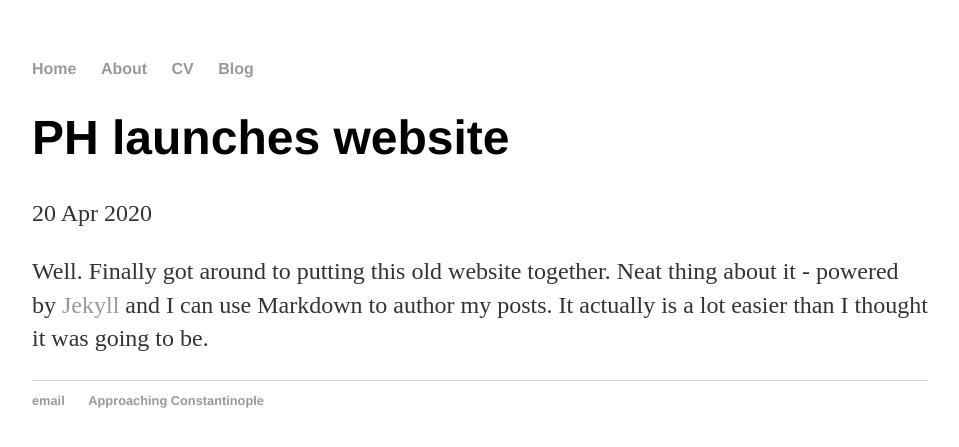
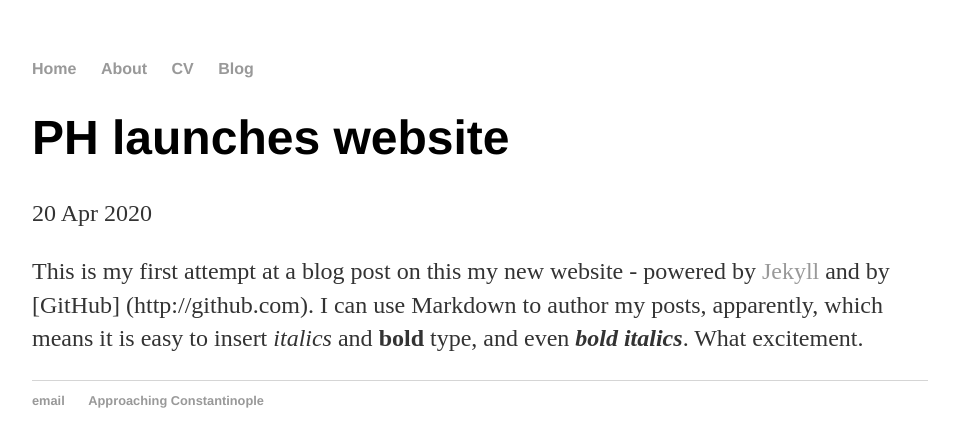
Before and after one commit to scassacocchi/scassacocchi.github.io, a Jekyll site: the page built from _posts/2020-04-20-launch.md, in a window 1280 px wide. Shown: the top 447 px of the page, without its empty margins (160-1119 px from the left). Built offline with Jekyll 4.4.1, drawn with Linux system fonts in a browser that asks for light colours.

Commit message:
Update 2020-04-20-launch.md

```diff
--- a/_posts/2020-04-20-launch.md
+++ b/_posts/2020-04-20-launch.md
@@ -5,4 +5,4 @@ date: 2020-04-20
 
 ---
 
-Well. Finally got around to putting this old website together. Neat thing about it - powered by [Jekyll](http://jekyllrb.com) and I can use Markdown to author my posts. It actually is a lot easier than I thought it was going to be.
+This is my first attempt at a blog post on this my new website - powered by [Jekyll](http://jekyllrb.com) and by [GitHub] (http://github.com). I can use Markdown to author my posts, apparently, which means it is easy to insert _italics_ and **bold** type, and even _**bold italics**_. What excitement.
```
